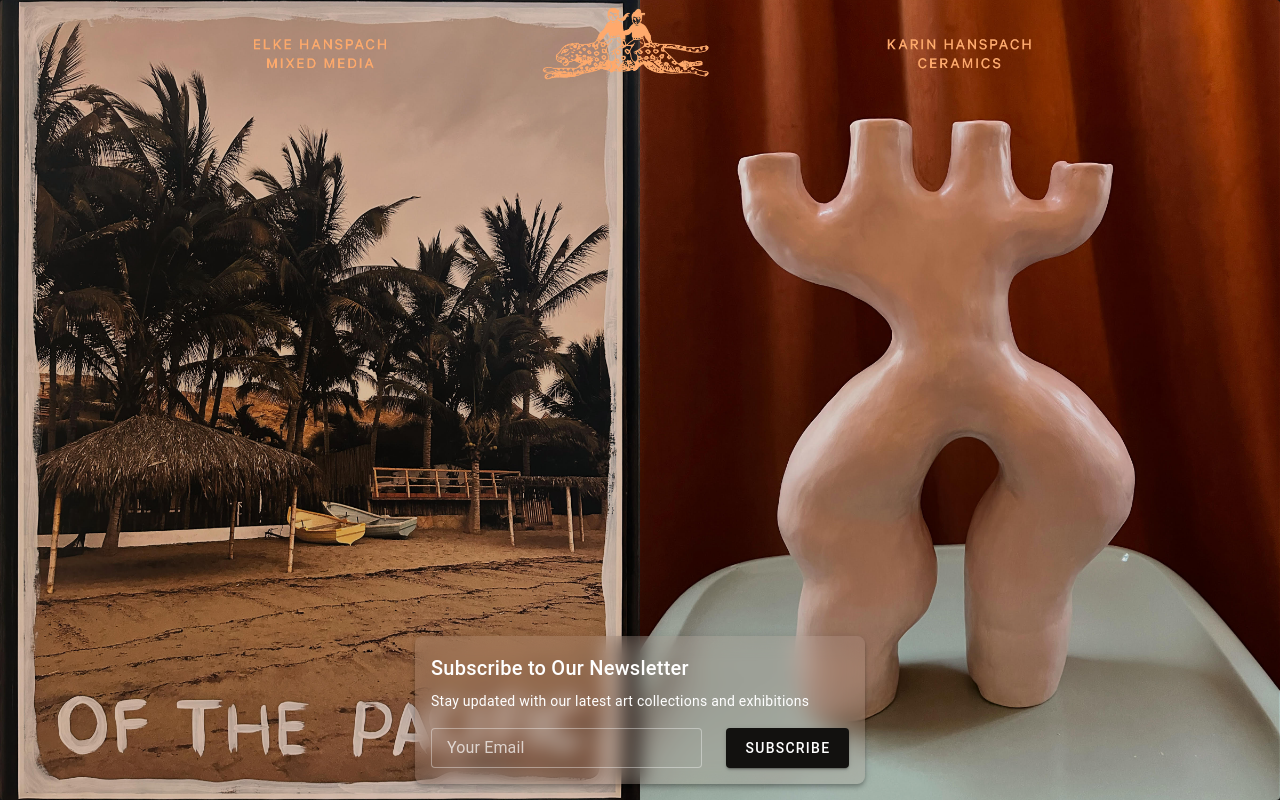
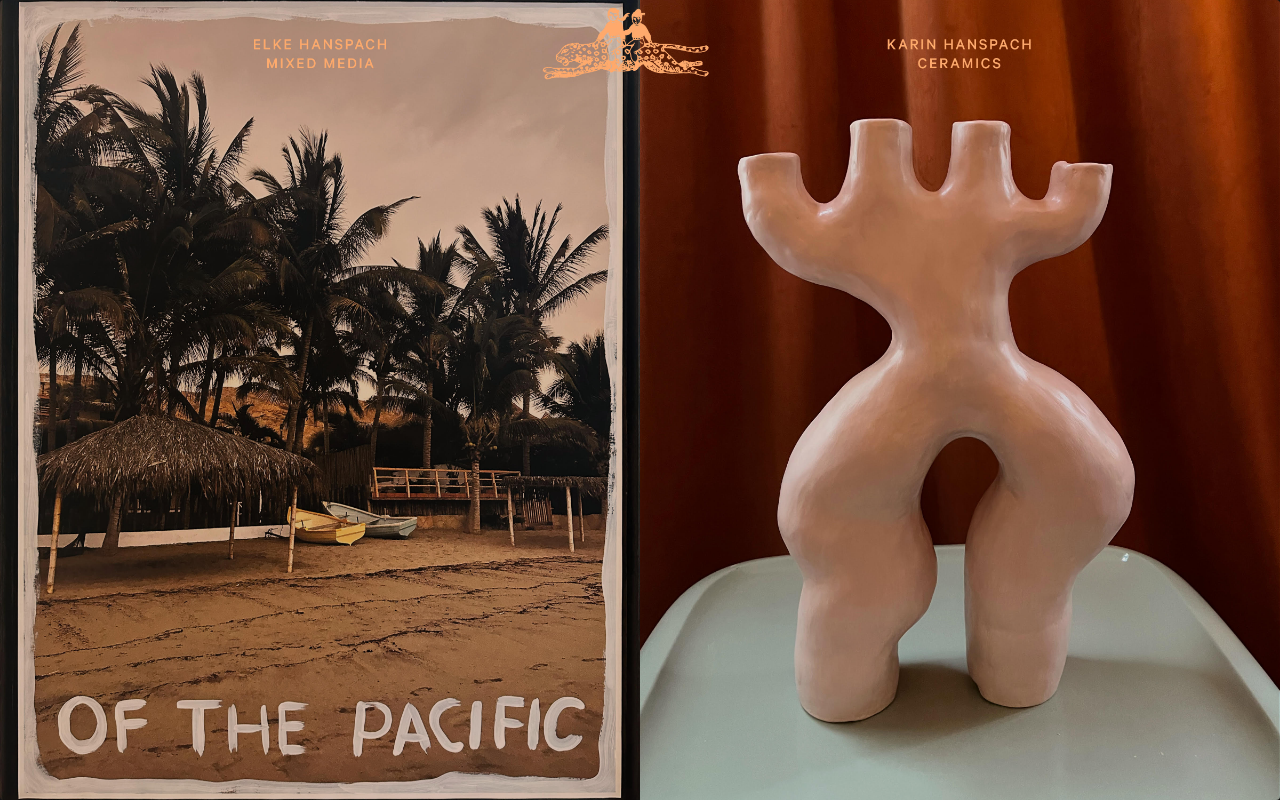
Before and after one commit to landtanin/hasnpach_art, a Vue app: page / in a window 1280 px wide. Built offline with nearby package versions, Linux system fonts and the light colour scheme.

Commit message:
remove email sub box

```diff
--- a/src/pages/index.vue
+++ b/src/pages/index.vue
@@ -14,44 +14,6 @@
         </v-card>
       </v-col>
     </v-row>
-
-    <!-- Email Subscription Box -->
-    <div class="subscription-container">
-      <v-sheet
-        width="450"
-        class="subscription-box mx-auto pa-4 rounded-lg"
-        elevation="4"
-      >
-        <h3 class="text-h6 font-weight-medium mb-2">Subscribe to Our Newsletter</h3>
-        <p class="text-body-2 mb-4">Stay updated with our latest art collections and exhibitions</p>
-        <v-form @submit.prevent="submitSubscription">
-          <v-row>
-            <v-col cols="8">
-              <v-text-field
-                v-model="email"
-                label="Your Email"
-                variant="outlined"
-                density="compact"
-                hide-details
-                placeholder="email@example.com"
-                type="email"
-                required
-              ></v-text-field>
-            </v-col>
-            <v-col cols="4">
-              <v-btn
-                class="dark-button"
-                block
-                height="40"
-                type="submit"
-              >
-                Subscribe
-              </v-btn>
-            </v-col>
-          </v-row>
-        </v-form>
-      </v-sheet>
-    </div>
   </v-container>
 </template>
 
```
